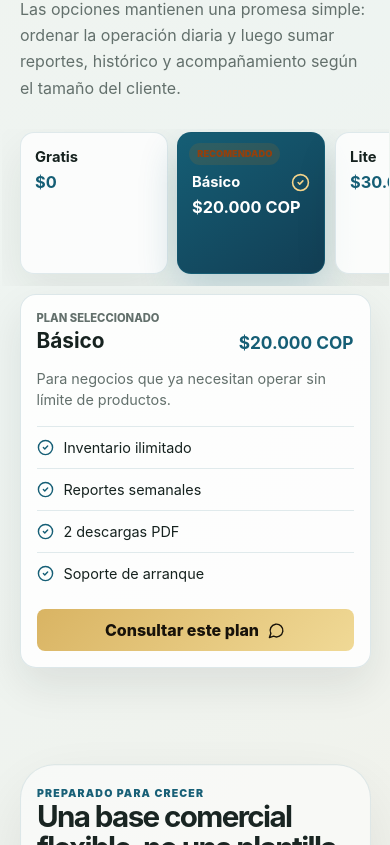
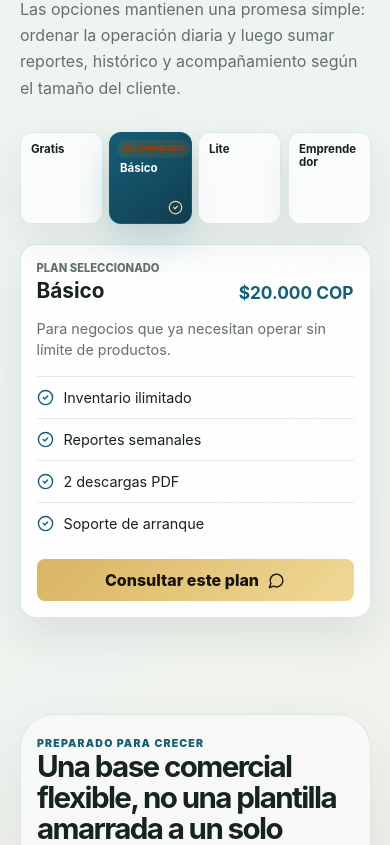
Before and after one commit to AndreyK-2305/Cuadre, a Next.js app: page /home in a window 390 px wide. Shown: the part 2419-3264 px from the top of the page. Built offline with nearby package versions, Linux system fonts and the light colour scheme.

Commit message:
fix: compact mobile plan selector

```diff
--- a/src/app/globals.css
+++ b/src/app/globals.css
@@ -4249,37 +4249,25 @@ input:focus-visible,
 
 @media (max-width: 640px) {
   .landing-page .pricing-grid {
-    display: flex;
-    gap: 0.62rem;
+    display: grid;
+    grid-template-columns: repeat(4, minmax(0, 1fr));
+    gap: 0.42rem;
     max-width: none;
-    margin-inline: -18px;
-    padding: 0.2rem 18px 0.72rem;
-    overflow-x: auto;
-    scroll-padding-inline: 18px;
-    scroll-snap-type: x mandatory;
-  }
-
-  .landing-page .pricing-grid::-webkit-scrollbar {
-    height: 4px;
-  }
-
-  .landing-page .pricing-grid::-webkit-scrollbar-thumb {
-    border-radius: 999px;
-    background: rgba(21, 94, 117, 0.18);
+    margin-inline: 0;
+    padding: 0.2rem 0 0.72rem;
   }
 
   .landing-page .pricing-card {
-    min-height: 142px;
-    flex: 0 0 min(42vw, 148px);
+    min-width: 0;
+    min-height: 92px;
     align-content: start;
     gap: 0.36rem;
-    padding: 0.88rem;
-    border-radius: 14px;
-    scroll-snap-align: start;
+    padding: 0.62rem;
+    border-radius: 12px;
   }
 
   .landing-page .pricing-card.featured {
-    padding-top: 2.48rem;
+    padding-top: 1.82rem;
   }
 
   .landing-page .pricing-card.is-selected {
@@ -4291,22 +4279,29 @@ input:focus-visible,
 
   .landing-page .pricing-card h3 {
     color: #16221f;
-    font-size: 0.92rem;
+    font-size: 0.72rem;
+    line-height: 1.15;
+    overflow-wrap: anywhere;
   }
 
   .landing-page .pricing-card strong {
-    margin: 0.48rem 0 0;
-    color: #155e75;
-    font-size: 1.02rem;
-  }
-
-  .landing-page .pricing-card.is-selected h3,
-  .landing-page .pricing-card.is-selected strong {
+    display: none;
+  }
+
+  .landing-page .pricing-card.is-selected h3 {
     color: #ffffff;
   }
 
   .landing-page .pricing-card.is-selected .pricing-selection-mark {
     color: #f5d58c;
+  }
+
+  .landing-page .pricing-selection-mark {
+    position: absolute;
+    right: 0.48rem;
+    bottom: 0.48rem;
+    width: 15px;
+    height: 15px;
   }
 
   .landing-page .pricing-card p,
@@ -4316,11 +4311,11 @@ input:focus-visible,
 
   .landing-page .plan-badge {
     position: absolute;
-    top: 0.62rem;
-    left: 0.7rem;
-    min-height: 22px;
-    padding-inline: 0.5rem;
-    font-size: 0.58rem;
+    top: 0.42rem;
+    left: 0.46rem;
+    min-height: 18px;
+    padding-inline: 0.32rem;
+    font-size: 0.48rem;
     letter-spacing: 0;
   }
 
```
